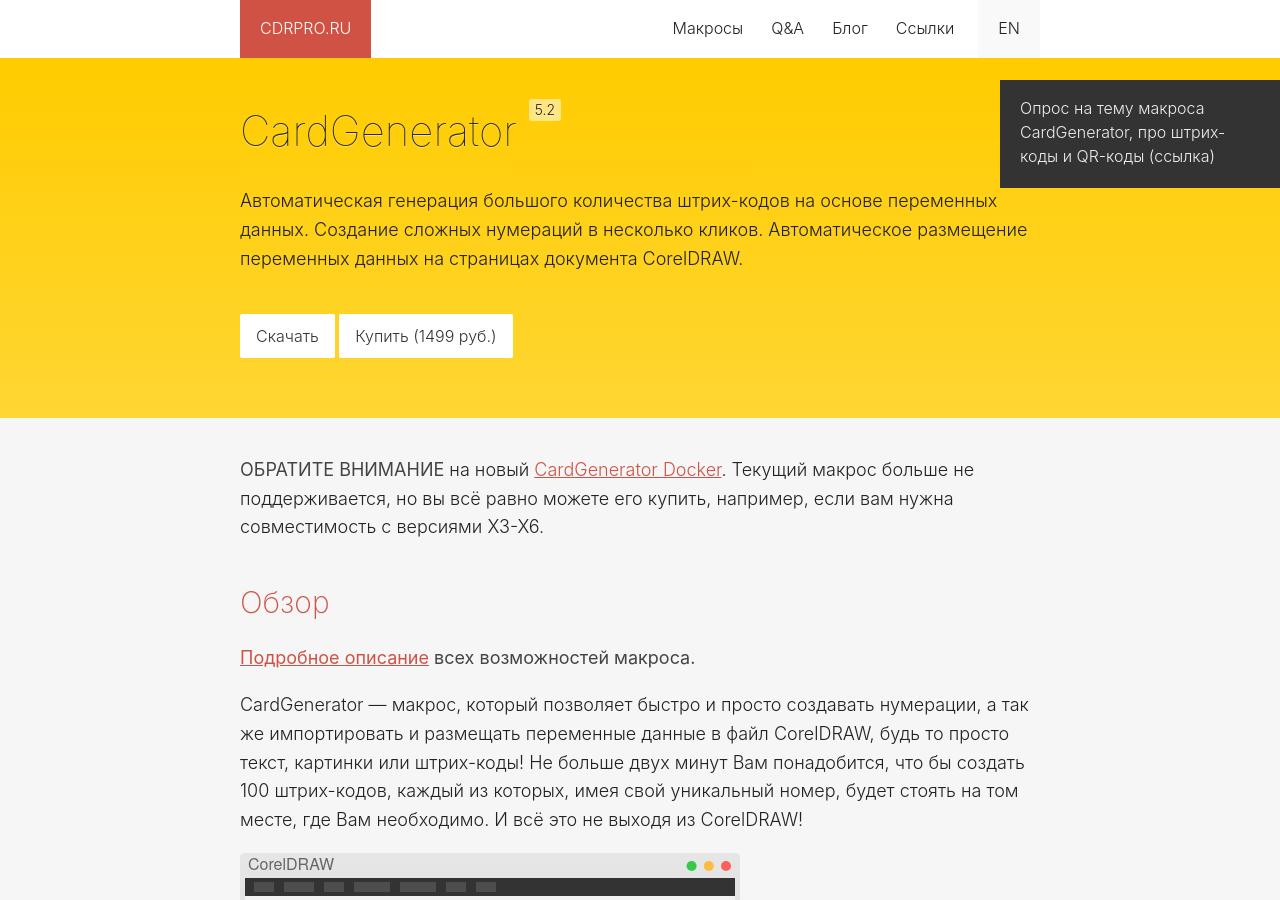
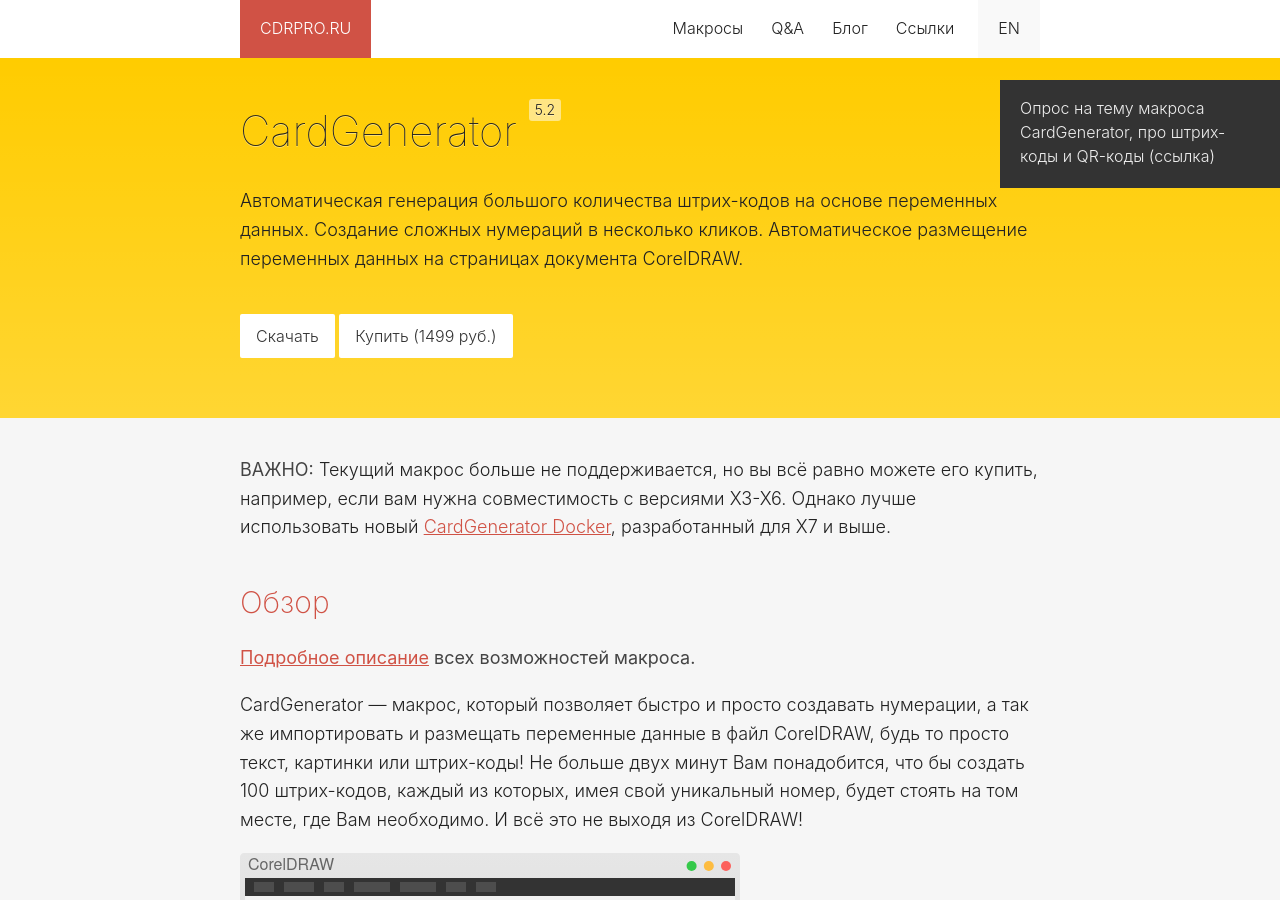
Before and after one commit to cdrpro/cdrpro.github.io, a Jekyll site: the page built from _macros/ru/cardgenerator.md, in a window 1280 px wide and 900 px high. Built offline with Jekyll 4.4.1, drawn with Linux system fonts in a browser that asks for light colours; some of the changed text lies outside the part shown.

Commit message:
Updated CardGenerator urls and descriptions

```diff
--- a/_macros/ru/cardgenerator.md
+++ b/_macros/ru/cardgenerator.md
@@ -2,17 +2,17 @@
 layout: macros
 title: CardGenerator
 version: 5.2
-app: X3–X7
+app: X3–X6
 download: CardGenerator_5.2.zip
 price: 1499
-permalink: /macros/cardgenerator/
+permalink: /macros/cardgen/
 description: Автоматическая генерация большого количества штрих-кодов на основе переменных данных. Создание сложных нумераций в несколько кликов. Автоматическое размещение переменных данных на страницах документа CorelDRAW.
 color: "#ffcc00"
 ---
 
-**ОБРАТИТЕ ВНИМАНИЕ** на новый [CardGenerator Docker](/macros/cardgenerator-docker/).
-Текущий макрос больше не поддерживается, но вы всё равно можете его купить,
-например, если вам нужна совместимость с версиями X3-X6.
+**ВАЖНО:** Текущий макрос больше не поддерживается, но вы всё равно можете его купить,
+например, если вам нужна совместимость с версиями X3-X6. Однако лучше использовать
+новый [CardGenerator Docker](/macros/cardgenerator/), разработанный для X7 и выше.
 
 ## Обзор
 
@@ -46,14 +46,13 @@
 
 ### Совместимость
 
-**!!!** Макрос может не работать в Windows 10, и в русской версии CorelDRAW X7.3 и выше.
-Для CorelDRAW X7 и выше, лучше использовать новый [CardGenerator Docker](/macros/cardgenerator-docker/).
+**Важно!!!** Макрос может не работать в Windows 10. Для CorelDRAW X7 и выше,
+лучше использовать новый [CardGenerator Docker](/macros/cardgenerator/).
 
 * CorelDRAW Х3 (13.0.0.739)
 * CorelDRAW Х4 (14.0.0.701)
 * CorelDRAW X5 (15.1.0.588 или выше)
 * CorelDRAW X6 (16.0.0.707 или выше)
-* CorelDRAW X7 (только некоторые версии)
 
 ### Язык интерфейса
 
```
Also changed, not shown: _macros/en/cardgenerator-docker-redirect.md (added, +10 -0 lines), _macros/en/cardgenerator-docker.md (+1 -1 lines), _macros/en/cardgenerator.md (+5 -10 lines), _macros/ru/cardgenerator-docker-redirect.md (added, +10 -0 lines), _macros/ru/cardgenerator-docker.md (+1 -1 lines).
